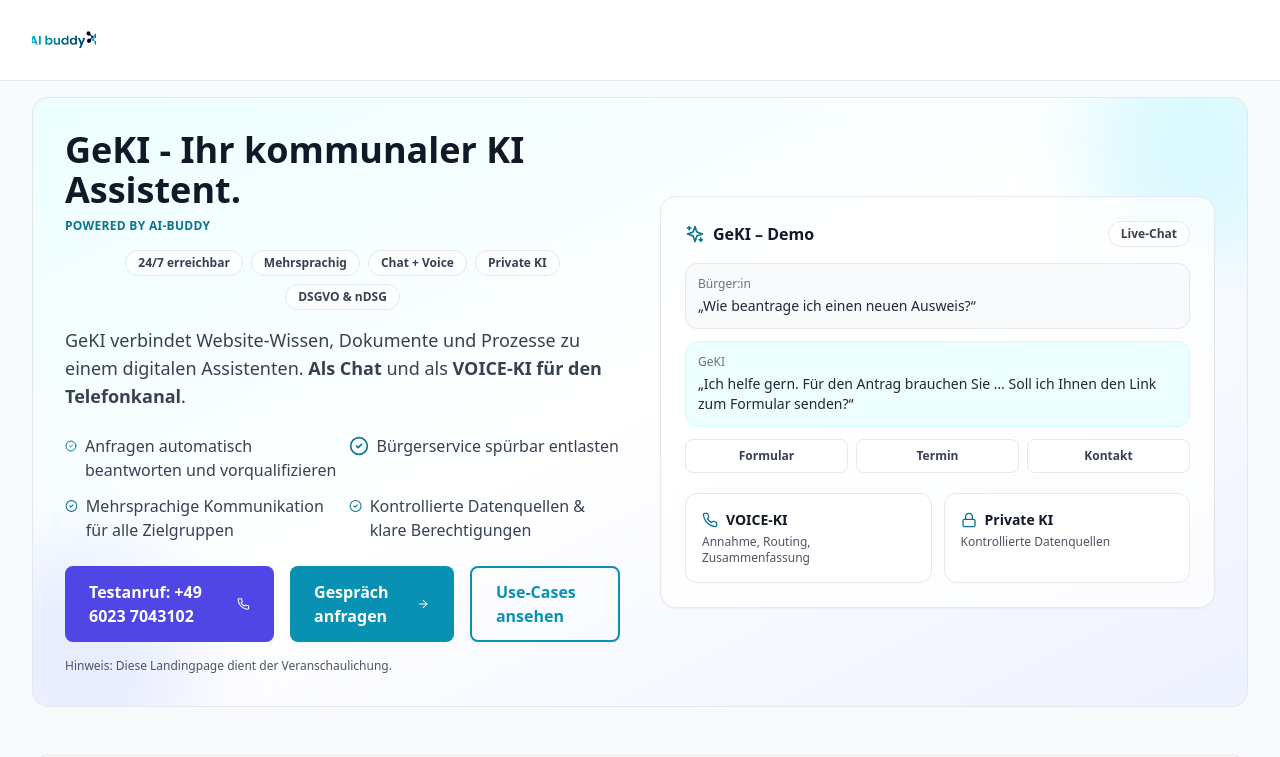
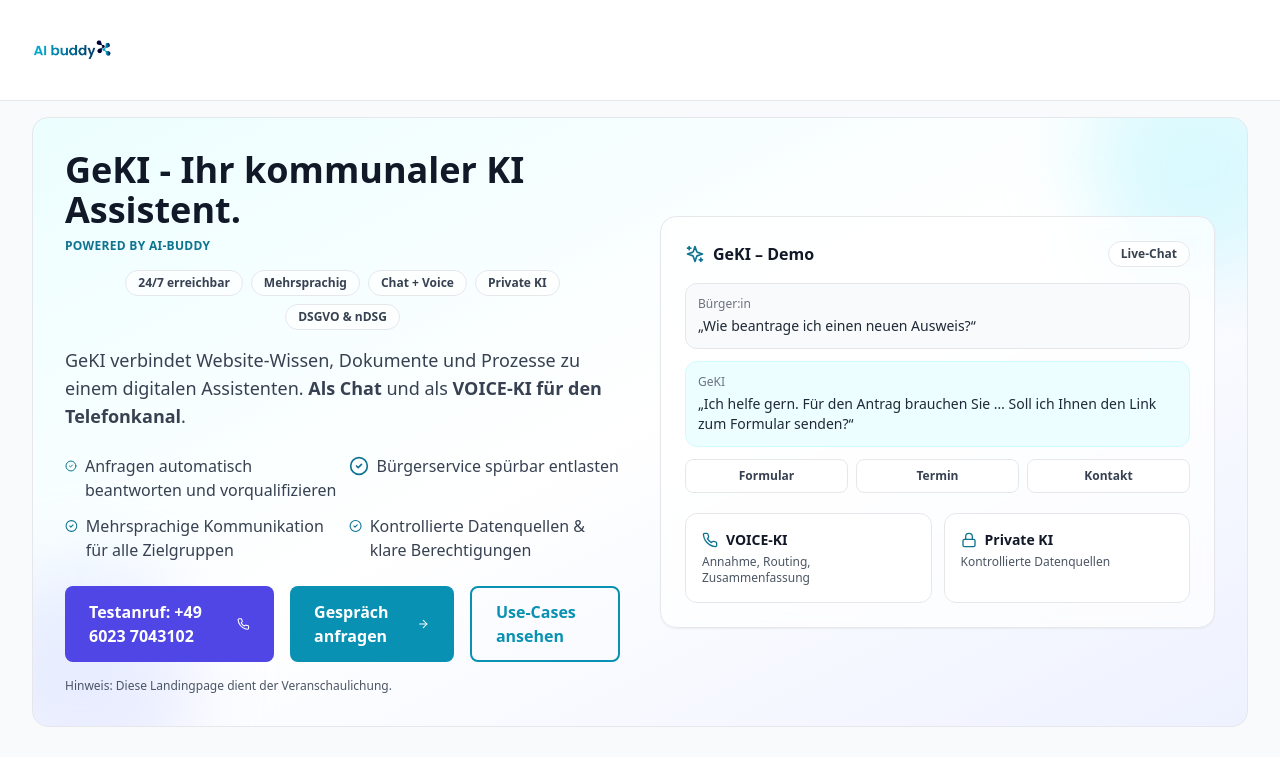
Before and after one commit to timobast/VoiceBuddy-GeKI-Landingpage, a Next.js app: page / in a window 1280 px wide. Shown: the top 757 px of the page. Built offline with nearby package versions, Linux system fonts and the light colour scheme.

Commit message:
ui: reduce logo cropping further and update FAQ timeframe to 2-4 weeks

```diff
--- a/app/layout.tsx
+++ b/app/layout.tsx
@@ -18,13 +18,13 @@
       <body className="antialiased">
         <div className="min-h-screen bg-gray-50">
           <header className="bg-white border-b border-gray-200">
-            <div className="container-custom py-2">
+            <div className="container-custom py-2.5">
               <a
                 href="https://www.ai-buddy.net"
                 className="flex items-center gap-3"
                 rel="noopener noreferrer"
               >
-                <div className="relative h-14 sm:h-16 md:h-18 w-auto overflow-hidden">
+                <div className="relative h-16 sm:h-18 md:h-20 w-auto overflow-hidden">
                   <Image
                     src={aiBuddyLogo}
                     alt="AI-Buddy"
@@ -35,7 +35,7 @@
                     style={{
                       objectFit: 'cover',
                       objectPosition: '50% 50%',
-                      transform: 'scale(1.3)',
+                      transform: 'scale(1.15)',
                     }}
                   />
                 </div>
--- a/app/page.tsx
+++ b/app/page.tsx
@@ -172,7 +172,7 @@
   },
   {
     q: "Wie schnell sehen wir erste Erfolge?",
-    a: "Bereits nach 4-6 Wochen können erste KI-Module produktiv laufen. Wir starten mit einem Pilot-Usecase (z.B. Abfallberatung, FAQ-Assistent oder Telefon-Vorqualifizierung), messen die Entlastung und erweitern dann schrittweise. So minimieren Sie Risiken und maximieren den Nutzen.",
+    a: "Bereits nach 2-4 Wochen können erste KI-Module produktiv laufen. Wir starten mit einem Pilot-Usecase (z.B. Abfallberatung, FAQ-Assistent oder Telefon-Vorqualifizierung), messen die Entlastung und erweitern dann schrittweise. So minimieren Sie Risiken und maximieren den Nutzen.",
   },
   {
     q: "Brauchen unsere Mitarbeitenden spezielle IT-Kenntnisse?",
```
